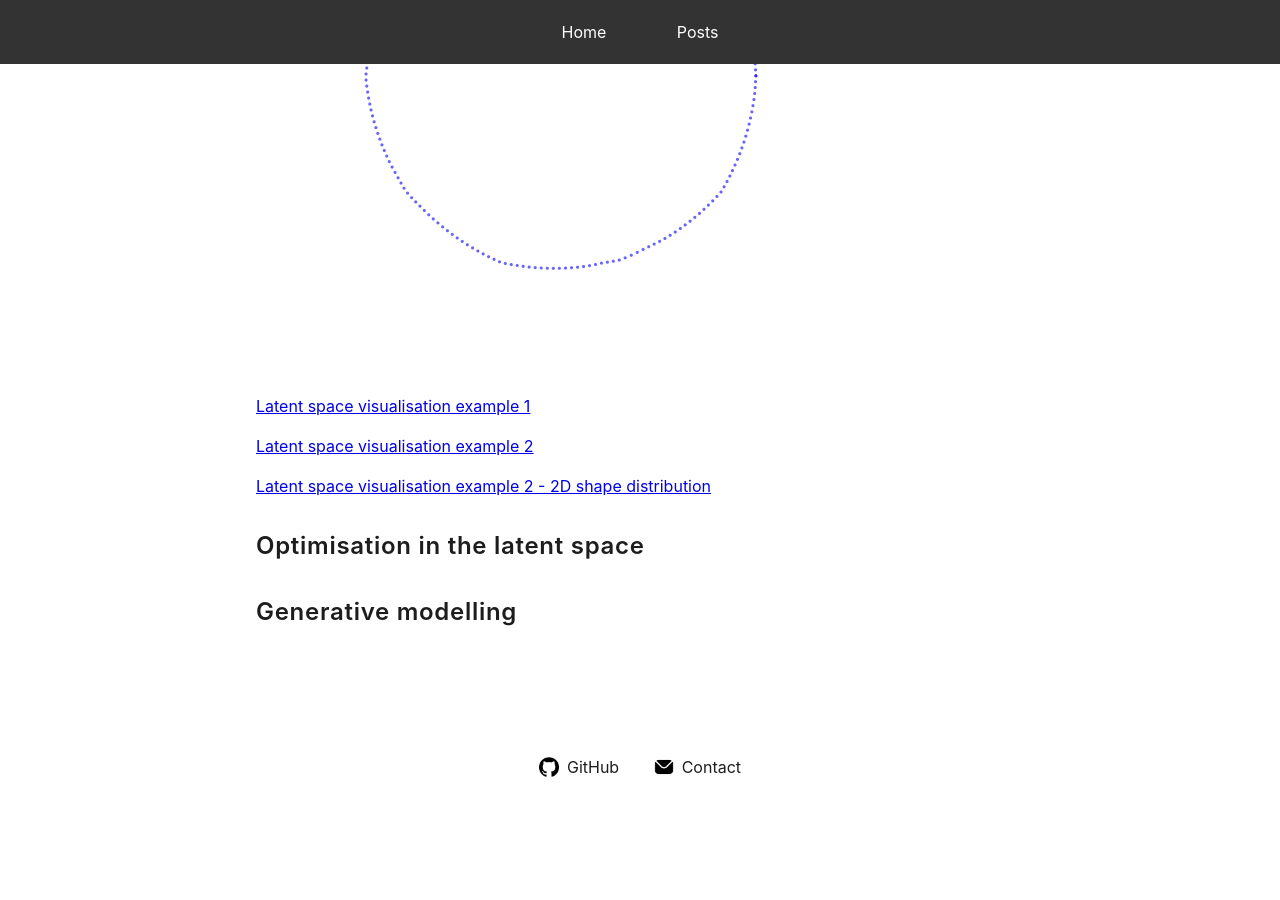
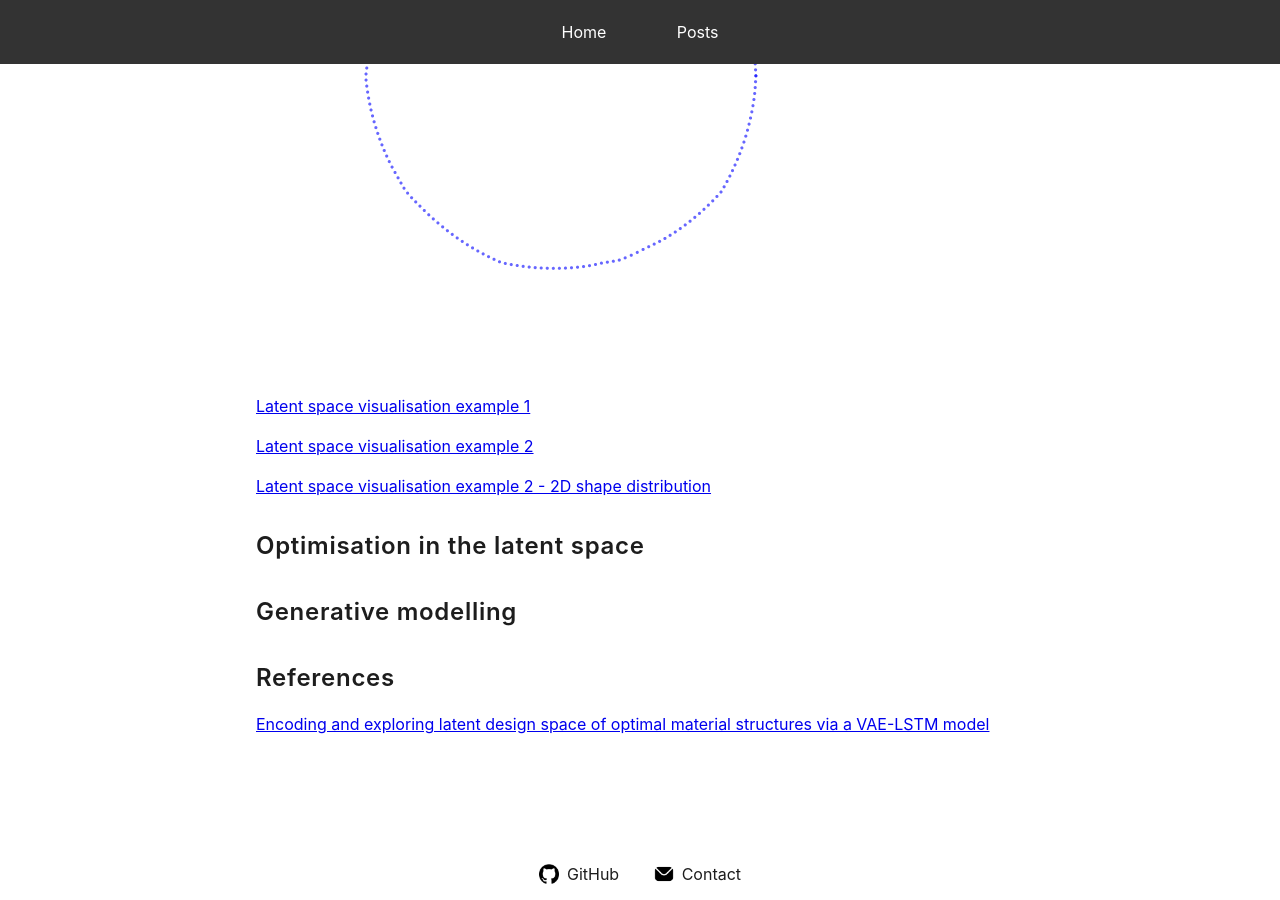
Before and after one commit to mark-hobbs/mark-hobbs.github.io, a Jekyll site: the page built from _posts/2025-01-20-autoencoders.md, in a window 1280 px wide and 900 px high, scrolled down 6493 px. Built offline with Jekyll 4.4.1, drawn with Linux system fonts in a browser that asks for light colours; before the commit the page ends 7286 px from its top, so only the background shows below that.

Commit message:
Add reference

```diff
--- a/_posts/2025-01-20-autoencoders.md
+++ b/_posts/2025-01-20-autoencoders.md
@@ -209,3 +209,7 @@ def loss_function(self, reconstructed_x, x, mean, logvar, beta=1.0):
 ## Optimisation in the latent space
 
 ## Generative modelling
+
+## References
+
+[Encoding and exploring latent design space of optimal material structures via a VAE-LSTM model](https://doi.org/10.1016/j.finmec.2021.100054)
```
